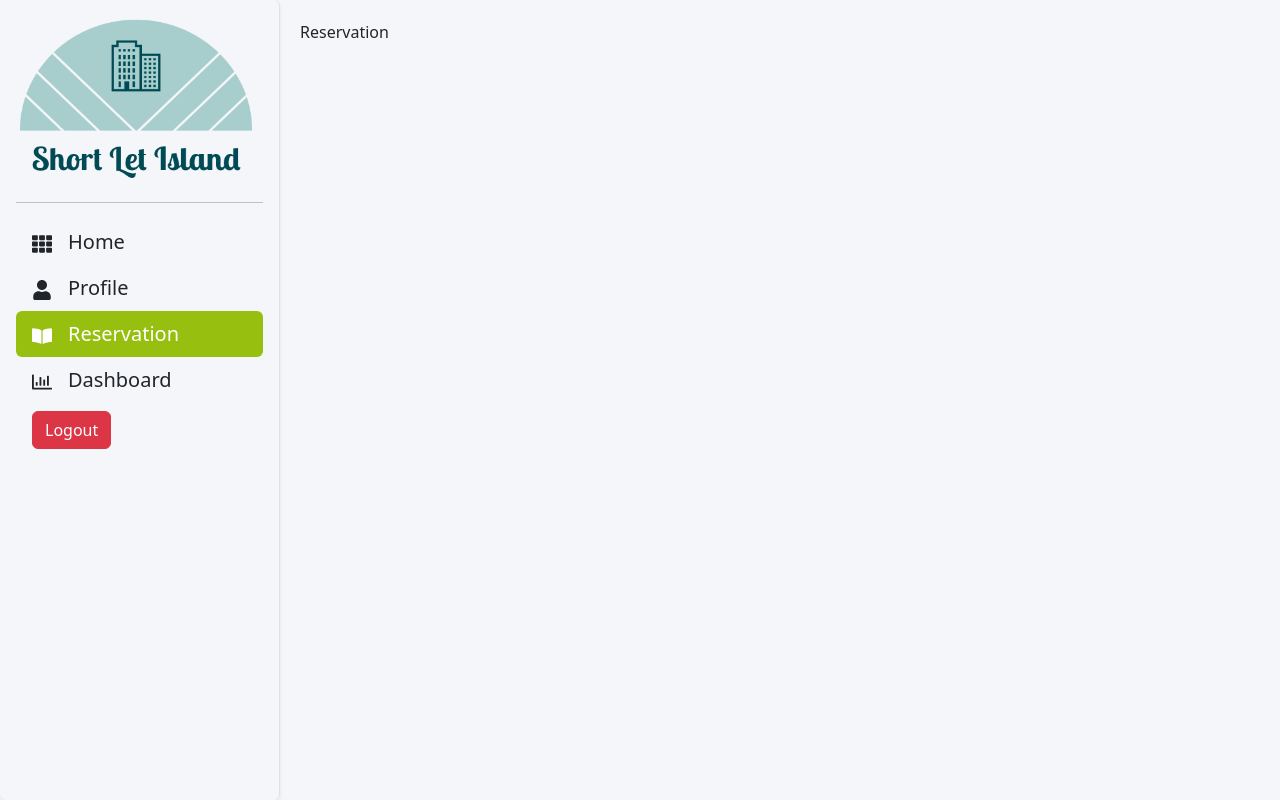
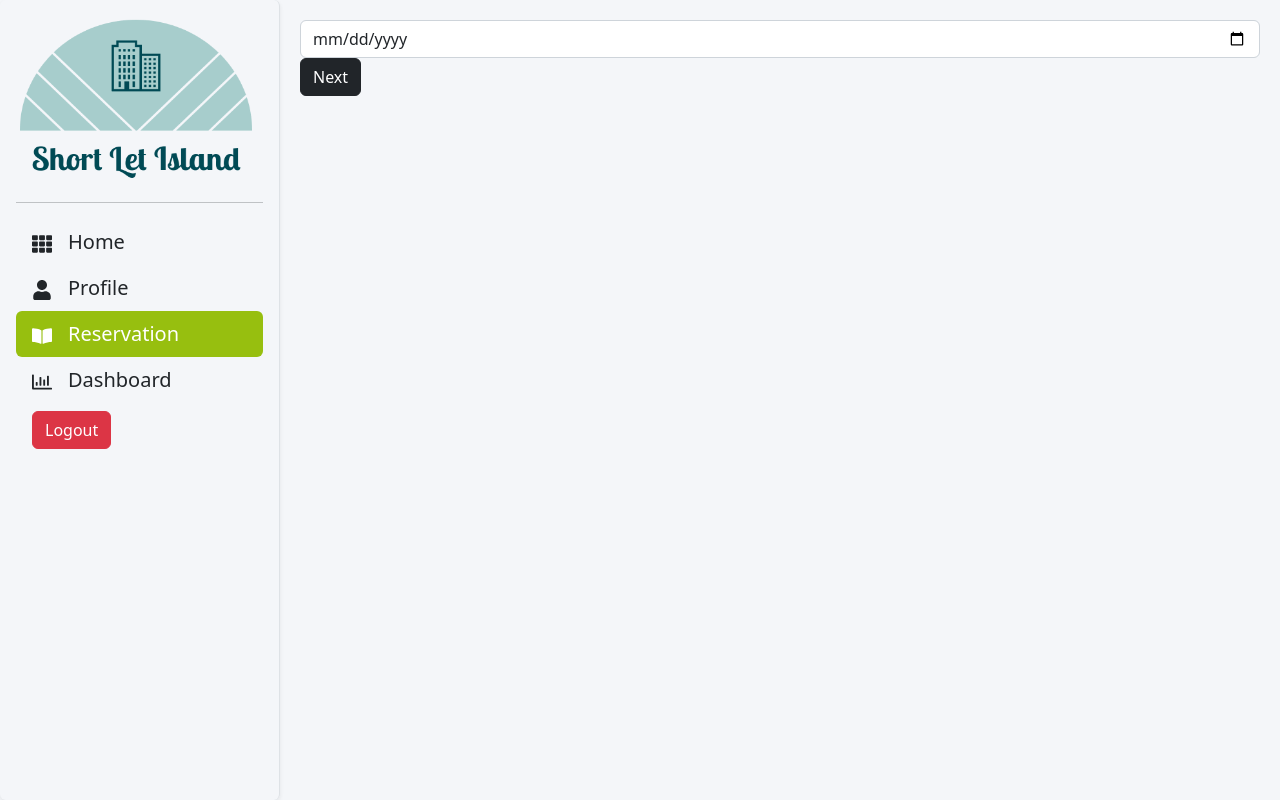
Before and after one commit to ichala/short-let-frontend, a React (Create React App) app: page /reservation in a window 1280 px wide. Built offline with nearby package versions, Linux system fonts and the light colour scheme; sample sign-in values are in the browser's storage.

Commit message:
Add next button

```diff
--- /dev/null
+++ b/src/Api/reservation/reservationApi.js
@@ -0,0 +1,37 @@
+import axios from '../../config/axios';
+
+export default async function PostReservation(error, reservation) {
+  await axios
+    .post('/user/reservation')
+    .then((res) => {
+      if (res.status === 200) {
+        reservation(res.data.reservation);
+      }
+    })
+    .catch((e) => {
+      if (e.toJSON().message === 'Network Error') {
+        error('No Internet Or Server is not running');
+      } else {
+        error(e.response.data.error);
+      }
+    });
+}
+
+export const checkDate = (setError, setAvailableHalls, date) => {
+  axios
+    .post('/reservation/check_date', { reserve_date: date })
+    .then((res) => {
+      if (res.data.available.length === 0) {
+        setError({ message: 'No halls availble. Please choose another date' });
+      } else {
+        setAvailableHalls(res.data.available);
+      }
+    })
+    .catch((e) => {
+      if (e.toJSON().message === 'Network Error') {
+        setError('No Internet Or Server is not running');
+      } else {
+        setError(e.response.data.error);
+      }
+    });
+};
--- a/src/Pages/Reservation/Reservation.jsx
+++ b/src/Pages/Reservation/Reservation.jsx
@@ -1,6 +1,28 @@
+import { useState } from 'react';
+import { checkDate } from '../../Api/reservation/reservationApi';
+
 function Reservation() {
+  const [date, setDate] = useState('');
+  const [error, setError] = useState(null);
+  const [availableHalls, setAvailableHalls] = useState([]);
+
+  console.log(availableHalls);
+  console.log(date);
+  if (availableHalls.length > 0) {
+    return <div>Next step</div>;
+  }
   return (
-    <div>Reservation</div>
+    <div>
+      {error && error.message}
+      <input
+        type="date"
+        className="form-control"
+        onChange={(e) => setDate(e.target.value)}
+      />
+      <button type="button" className="btn btn-dark" onClick={() => (checkDate(setError, setAvailableHalls, date))}>
+        Next
+      </button>
+    </div>
   );
 }
 
```
